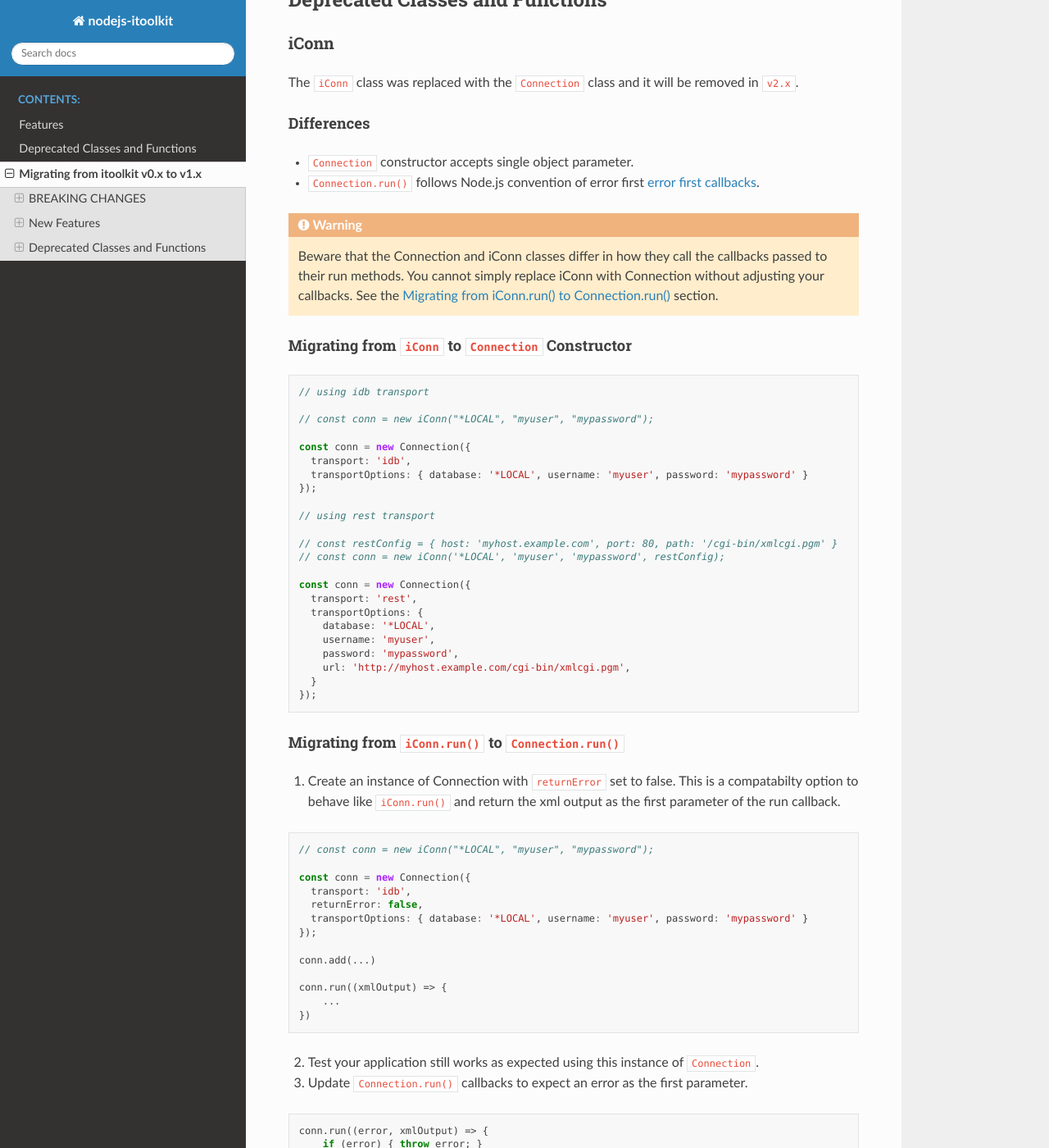
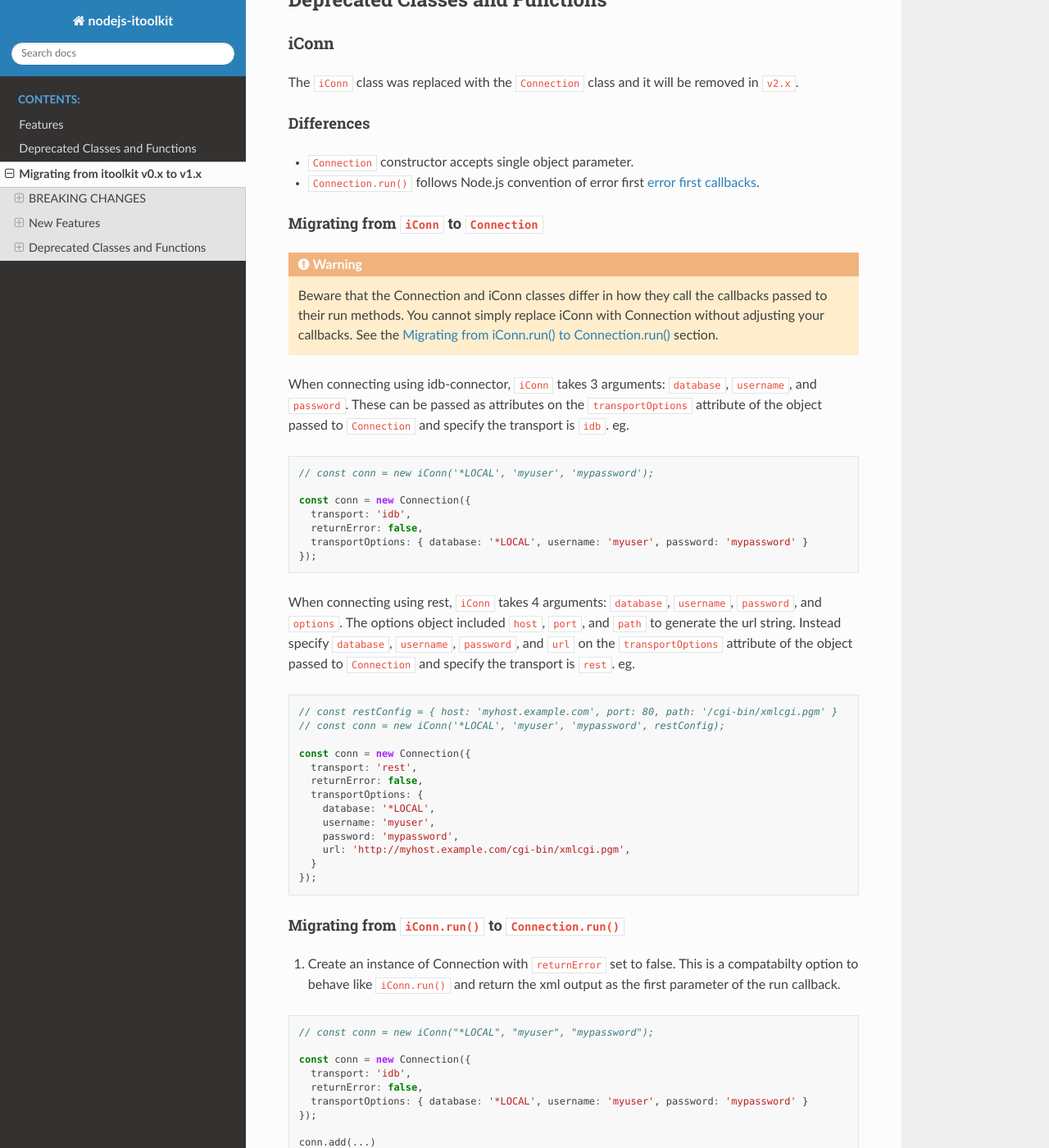
Before and after one commit to IBM/nodejs-itoolkit, a Sphinx documentation site: the page built from docs/migratation-guide-v1.0.rst, in a window 1280 px wide and 1400 px high, scrolled down 1248 px. Shown: the whole window at 82% size. Built offline with Sphinx 7.4.7 and the Read the Docs theme 2.0.0, drawn with Linux system fonts in a browser that asks for light colours.

Commit message:
fixup! fixup! fixup! fixup! docs: Add migration guide to sphinx docs

```diff
--- a/docs/migratation-guide-v1.0.rst
+++ b/docs/migratation-guide-v1.0.rst
@@ -74,32 +74,42 @@ Differences
    first
    callbacks <https://nodejs.org/api/errors.html#errors_error_first_callbacks>`__.
 
+Migrating from ``iConn`` to ``Connection``
+^^^^^^^^^^^^^^^^^^^^^^^^^^^^^^^^^^^^^^^^^^^^^^^^^^^^^^
+
 .. WARNING::
    Beware that the Connection and iConn classes differ in how they call the callbacks
    passed to their run methods. You cannot simply replace iConn with Connection without adjusting
    your callbacks. See the :ref:`iconn-to-connection-run` section.
 
-Migrating from ``iConn`` to ``Connection`` Constructor
-^^^^^^^^^^^^^^^^^^^^^^^^^^^^^^^^^^^^^^^^^^^^^^^^^^^^^^
+When connecting using idb-connector, ``iConn`` takes 3 arguments: ``database``, ``username``,
+and ``password``. These can be passed as attributes on the ``transportOptions`` attribute of the
+object passed to ``Connection`` and specify the transport is ``idb``. eg.
 
 .. code:: js
 
-   // using idb transport
-
-   // const conn = new iConn("*LOCAL", "myuser", "mypassword");
+   // const conn = new iConn('*LOCAL', 'myuser', 'mypassword');
 
    const conn = new Connection({
      transport: 'idb',
+     returnError: false,
      transportOptions: { database: '*LOCAL', username: 'myuser', password: 'mypassword' }
    });
 
-   // using rest transport
+When connecting using rest, ``iConn`` takes 4 arguments: ``database``, ``username``, ``password``,
+and ``options``. The options object included ``host``, ``port``, and ``path`` to
+generate the url string. Instead specify ``database``, ``username``, ``password``, and ``url``
+on the ``transportOptions`` attribute of the object passed to ``Connection`` and specify the
+transport is ``rest``. eg.
+
+.. code:: js
 
    // const restConfig = { host: 'myhost.example.com', port: 80, path: '/cgi-bin/xmlcgi.pgm' }
    // const conn = new iConn('*LOCAL', 'myuser', 'mypassword', restConfig);
 
    const conn = new Connection({
      transport: 'rest',
+     returnError: false,
      transportOptions: {
        database: '*LOCAL',
        username: 'myuser',
```
